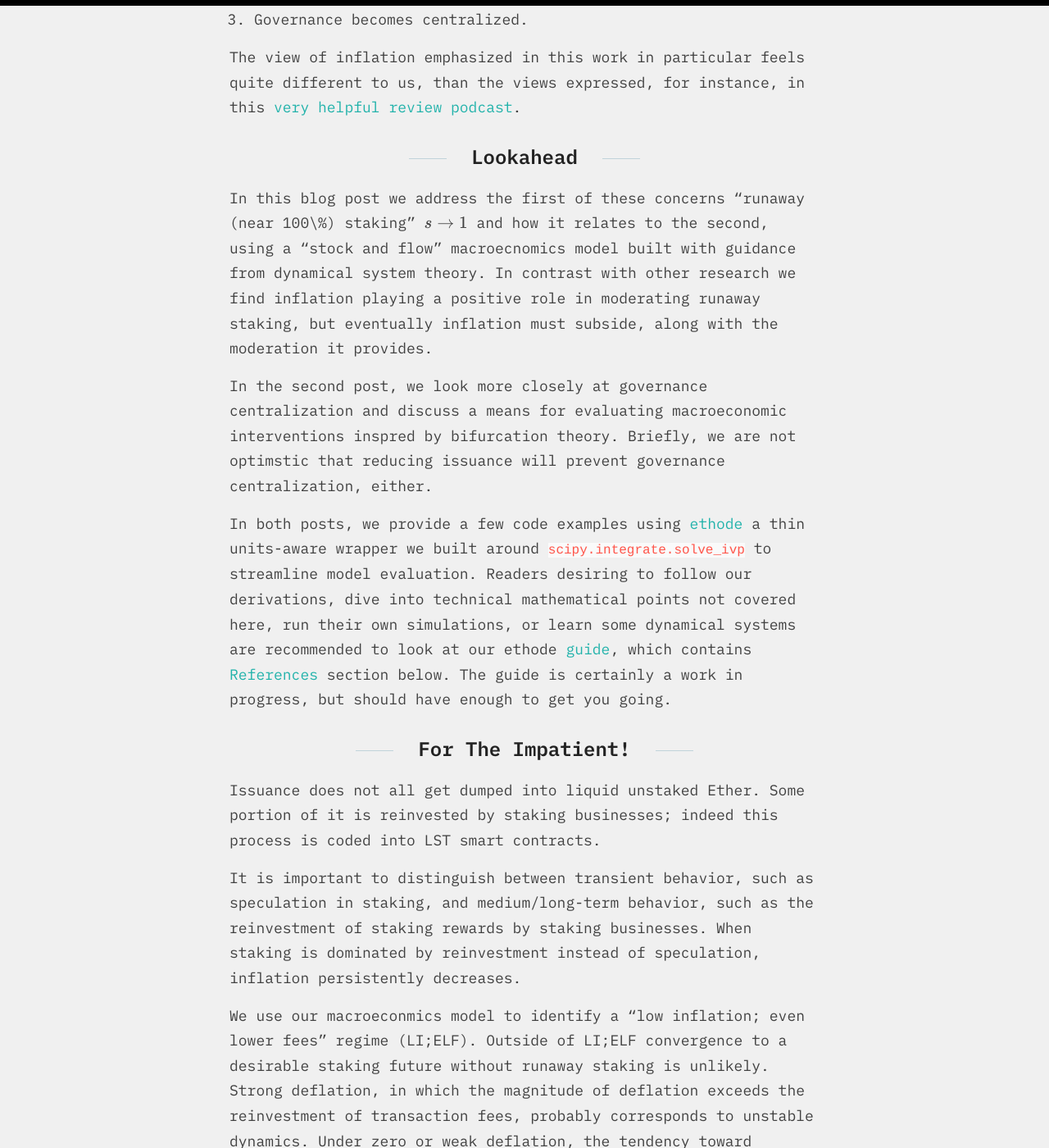
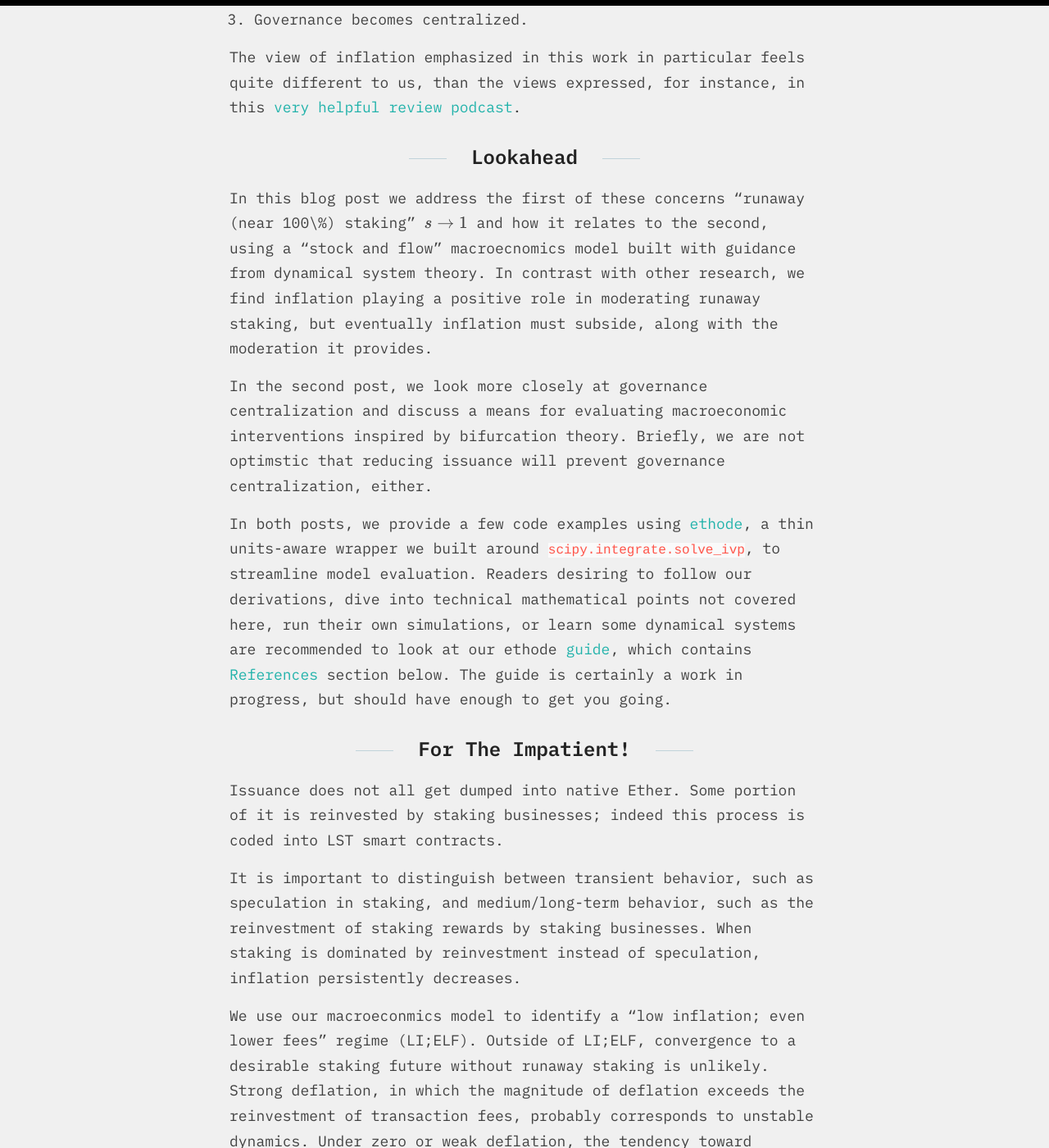
Before and after one commit to eric-downes/20sq-blog, a Jekyll site: the page built from _posts/2025-01-15-issuance-dynamics.md, in a window 1280 px wide and 1400 px high, scrolled down 1321 px. Shown: the whole window at 82% size. Built offline with Jekyll 4.4.1, drawn with Linux system fonts in a browser that asks for light colours; some web fonts are replaced; some of the changed text lies outside the part shown.

Commit message:
Update 2025-01-15-issuance-dynamics.md
low value add typo fixes :)

```diff
--- a/_posts/2025-01-15-issuance-dynamics.md
+++ b/_posts/2025-01-15-issuance-dynamics.md
@@ -46,19 +46,19 @@ podcast](https://www.youtube.com/watch?v=ivynR3RI3_Y).
 In this blog post we address the first of these concerns "runaway
 (near 100\%) staking" $$s\to1$$ and how it relates to the second,
 using a "stock and flow" macroecnomics model built with guidance from
-dynamical system theory.  In contrast with other research we find
+dynamical system theory.  In contrast with other research, we find
 inflation playing a positive role in moderating runaway staking, but
 eventually inflation must subside, along with the moderation it
 provides.
 
 In the second post, we look more closely at governance centralization
-and discuss a means for evaluating macroeconomic interventions inspred
+and discuss a means for evaluating macroeconomic interventions inspired
 by bifurcation theory.  Briefly, we are not optimstic that reducing
 issuance will prevent governance centralization, either.
 
 In both posts, we provide a few code examples using
-[ethode](https://github.com/20squares/ethode/) a thin units-aware
-wrapper we built around `scipy.integrate.solve_ivp` to streamline
+[ethode](https://github.com/20squares/ethode/), a thin units-aware
+wrapper we built around `scipy.integrate.solve_ivp`, to streamline
 model evaluation.  Readers desiring to follow our derivations, dive
 into technical mathematical points not covered here, run their own
 simulations, or learn some dynamical systems are recommended to look
@@ -70,7 +70,7 @@ enough to get you going.
 
 ## For The Impatient!
 
-Issuance does not all get dumped into liquid unstaked Ether.  Some
+Issuance does not all get dumped into native Ether.  Some
 portion of it is reinvested by staking businesses; indeed this process is
 coded into LST smart contracts.
 
@@ -81,7 +81,7 @@ is dominated by reinvestment instead of speculation, inflation
 persistently decreases.
 
 We use our macroeconmics model to identify a "low inflation; even
-lower fees" regime (LI;ELF).  Outside of LI;ELF convergence to a
+lower fees" regime (LI;ELF).  Outside of LI;ELF, convergence to a
 desirable staking future without runaway staking is unlikely.  Strong
 deflation, in which the magnitude of deflation exceeds the
 reinvestment of transaction fees, probably corresponds to unstable
@@ -406,7 +406,7 @@ alarmingly.  A good example will be the 2032 Ethereum staking-mania.
 This can be modeled in future retrospect by the following graph
 showing a simulation with `qs=.05, qu=.01`; a constant $$q_+=5$$\% of
 unstaked ETH is added to the staking queue each year.  We aren't
-excited to hodl through multiple decades of 10\% inflation, and we
+excited to HODL through multiple decades of 10\% inflation, and we
 expect you aren't either.
 
 ![US President-Elect Swift Endorses Ethereum!](
```
Also changed, not shown: other parts of _posts/2025-01-15-issuance-dynamics.md (+1 -1 lines).
